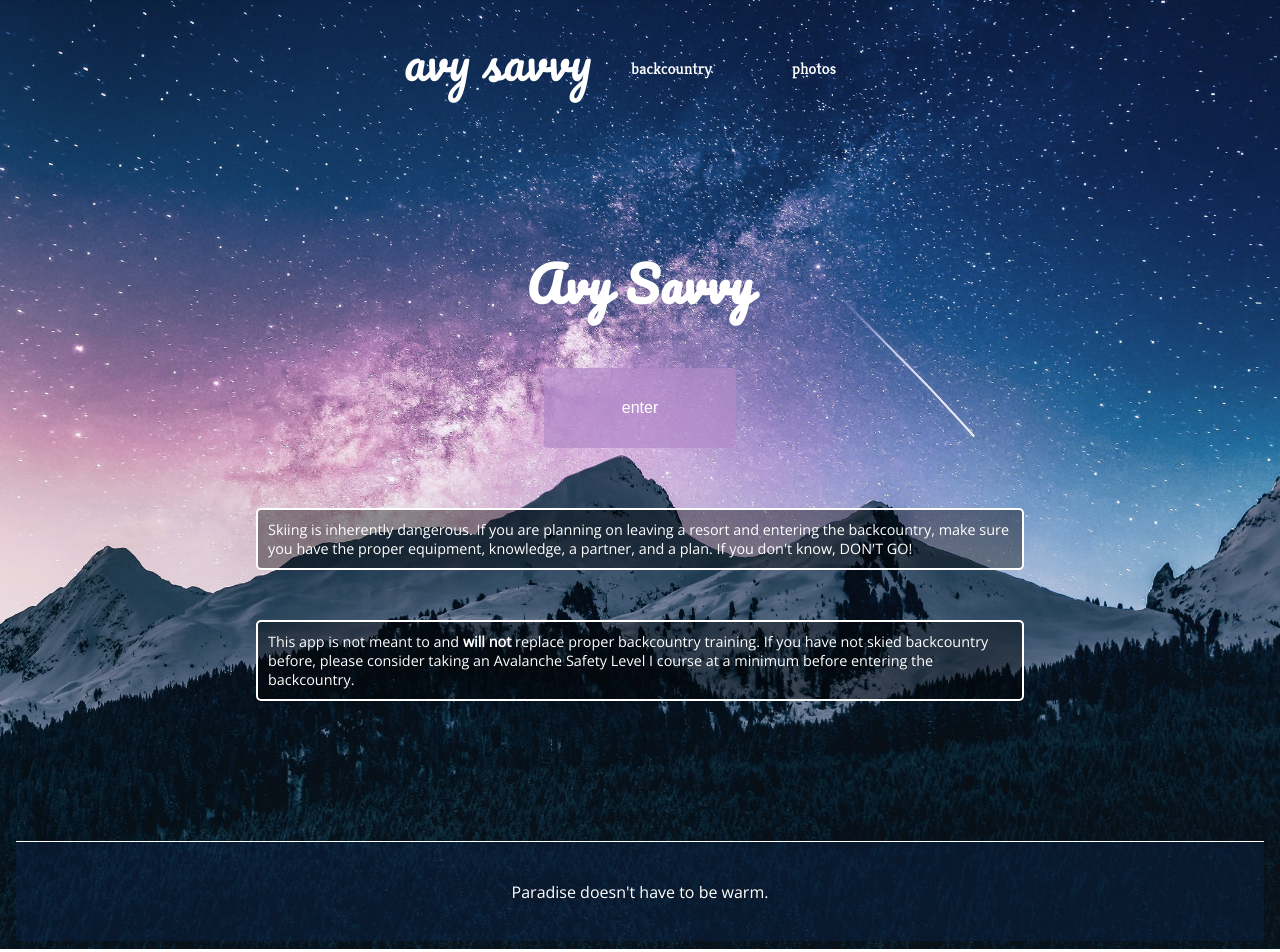
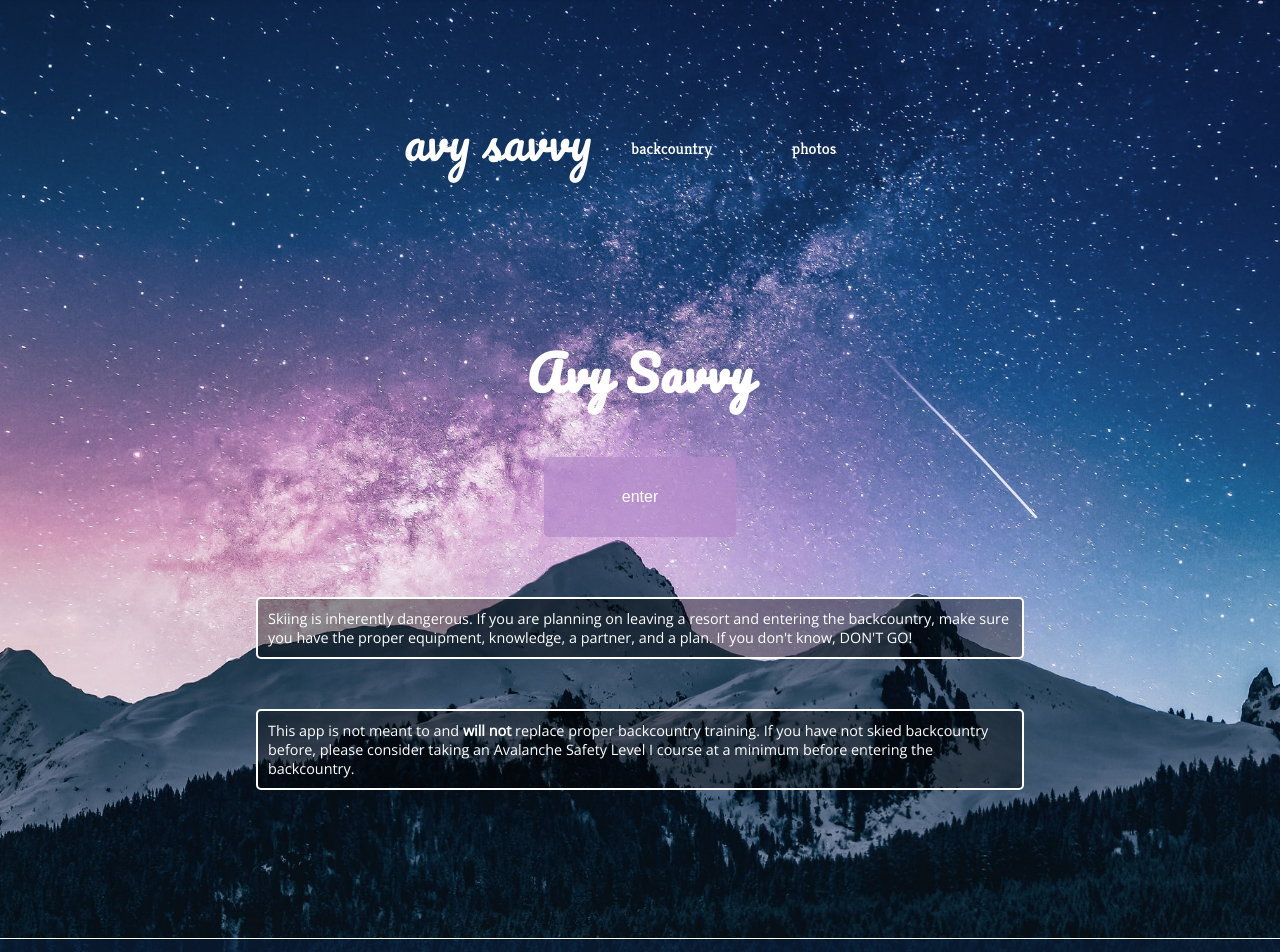
Before and after one commit to hannahtrask/AvySavvy, a Next.js app: page / in a window 1280 px wide. Shown: the top 952 px of the page. Built offline with nearby package versions, Linux system fonts and the light colour scheme; no server answers.

Commit message:
more styles

```diff
--- a/components/footer.module.scss
+++ b/components/footer.module.scss
@@ -1,7 +1,7 @@
 @import '../styles/config';
 
 .footer {
-  width: 100%;
+  width: 100vw;
   height: 100px;
   border-top: 1px solid white;
   background-color: $footerColor;
--- a/pages/backcountry/form.js
+++ b/pages/backcountry/form.js
@@ -55,7 +55,7 @@ export default function Form() {
 			</div>
 			{snotelData && <Datalist snotelData={snotelData} />}
 			<Link href='/'>
-				<button className={styles.button}>back to home</button>
+				<button className={styles.button2}>back to home</button>
 			</Link>
 			<Footer />
 		</>
--- a/pages/index.js
+++ b/pages/index.js
@@ -6,6 +6,7 @@ import Layout from '../components/layout';
 
 export default function Home() {
 	return (
+		<div className={styles.main}>
 			<div className={styles.container}>
 				<Layout>
 					<Head>
@@ -37,7 +38,7 @@ export default function Home() {
 						</p>
 					</div>
 				</main>
-
+			</div>
 			<Footer />
 		</div>
 	);
--- a/pages/photos.js
+++ b/pages/photos.js
@@ -74,7 +74,7 @@ export default function Photos() {
 			<h1 className={styles.heading1}>gallery</h1>
 			<h3 className={styles.heading2}>where can skiing take you?</h3>
 			<div className={styles.flex}>{photos.length > 0 ? photoDisplay() : loading}</div>
-			<form onSubmit={handleSubmit} className={styles.form}>
+			<form onSubmit={handleSubmit} className={styles.form} id='form'>
 				<h2>ADD A PIC</h2>
 				<h4>image url</h4>
 				<input
--- a/styles/form.module.scss
+++ b/styles/form.module.scss
@@ -3,7 +3,11 @@
 .button {
 	@include button;
 	padding: 12px;
-    margin: 0 auto;
+}
+
+.button2 {
+	@include button;
+	margin-left: 37.5vw;
 }
 
 .title {
--- a/styles/globals.scss
+++ b/styles/globals.scss
@@ -8,7 +8,8 @@ font-family: 'Pacifico', cursive; */
 html,
 body {
 	font-family: 'Open Sans', sans-serif;
-	color: white;
+  color: white;
+
 }
 
 html {
```
Also changed, not shown: styles/Home.module.scss (indentation only). Lines whose indentation alone changed are shown as unchanged.
